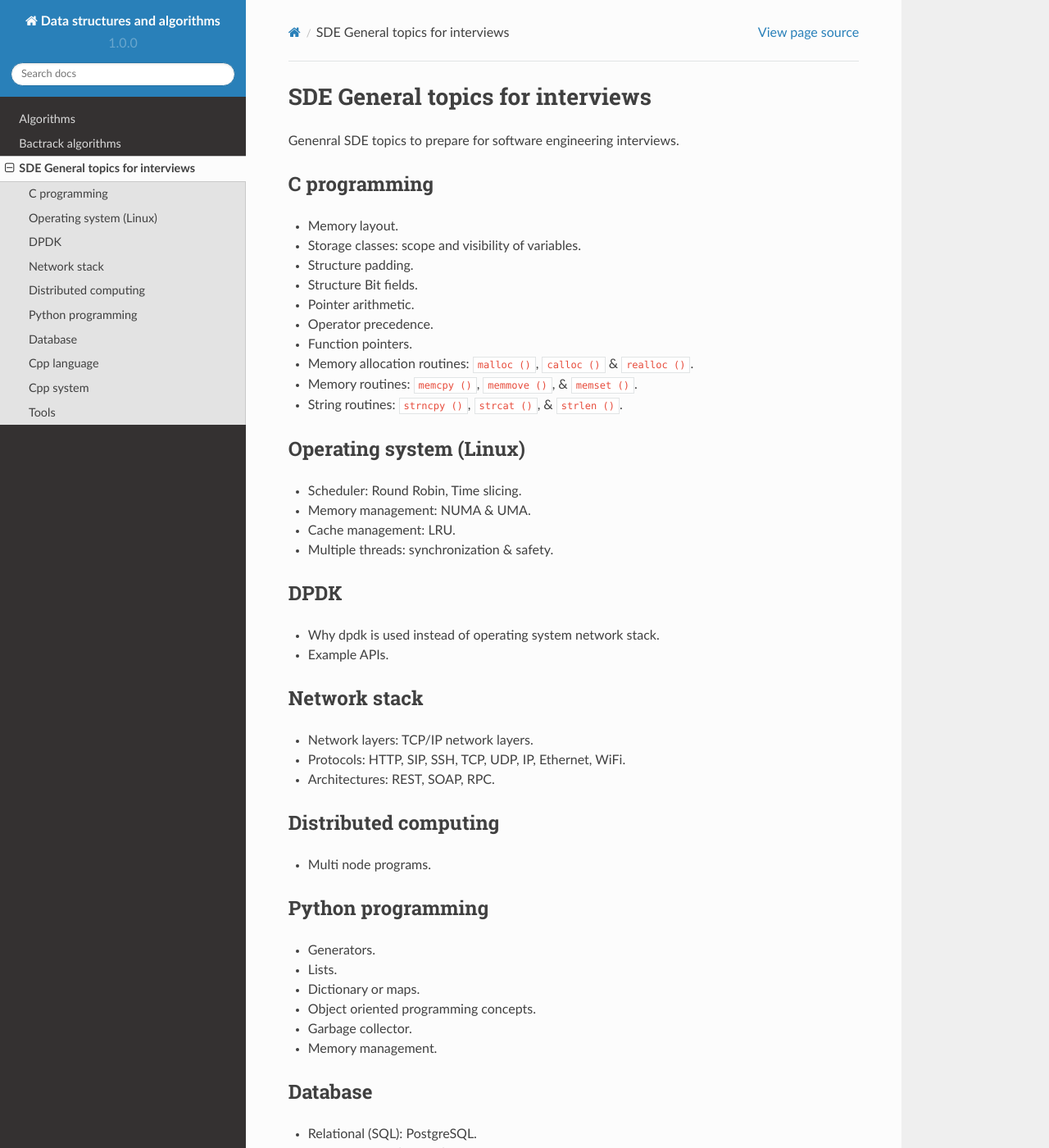
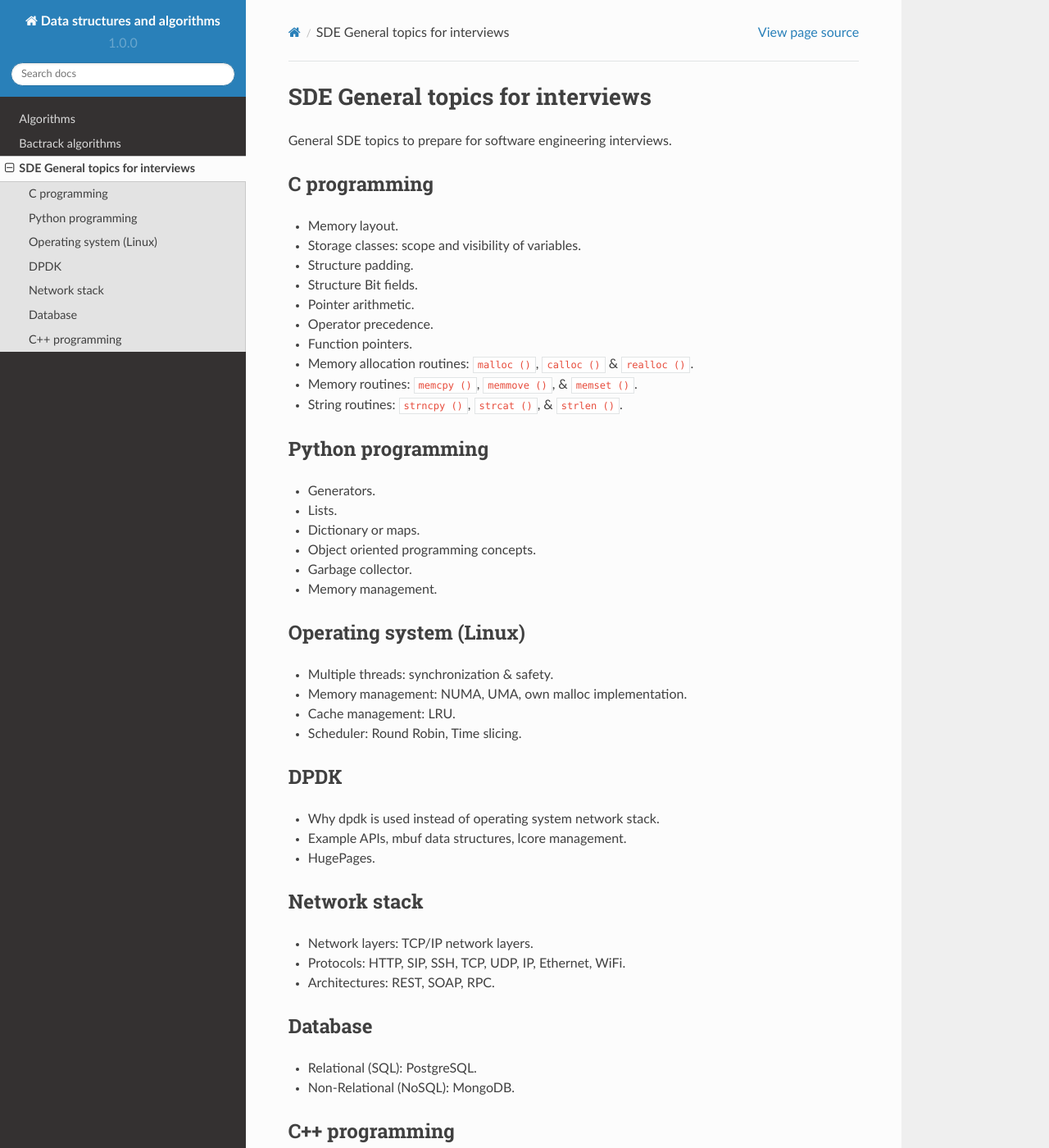
Before and after one commit to manid2/dsa, a Sphinx documentation site: the page built from docs/sde/index.rst, in a window 1280 px wide and 1400 px high. Shown: the whole window at 82% size. Built offline with Sphinx 7.4.7 and the Read the Docs theme 2.0.0, drawn with Linux system fonts in a browser that asks for light colours; some of the changed lines change nothing that is shown; some of the changed text lies outside the part shown.

Commit message:
improve: [docs] Update SDE interview topics

```diff
--- a/docs/sde/index.rst
+++ b/docs/sde/index.rst
@@ -2,7 +2,7 @@
 SDE General topics for interviews
 =================================
 
-Genenral SDE topics to prepare for software engineering interviews.
+General SDE topics to prepare for software engineering interviews.
 
 C programming
 =============
@@ -18,32 +18,6 @@ C programming
 * Memory routines: ``memcpy ()``, ``memmove ()``, & ``memset ()``.
 * String routines: ``strncpy ()``, ``strcat ()``, & ``strlen ()``.
 
-Operating system (Linux)
-========================
-
-* Scheduler: Round Robin, Time slicing.
-* Memory management: NUMA & UMA.
-* Cache management: LRU.
-* Multiple threads: synchronization & safety.
-
-DPDK
-====
-
-* Why dpdk is used instead of operating system network stack.
-* Example APIs.
-
-Network stack
-=============
-
-* Network layers: TCP/IP network layers.
-* Protocols: HTTP, SIP, SSH, TCP, UDP, IP, Ethernet, WiFi.
-* Architectures: REST, SOAP, RPC.
-
-Distributed computing
-=====================
-
-* Multi node programs.
-
 Python programming
 ==================
 
@@ -54,14 +28,36 @@ Python programming
 * Garbage collector.
 * Memory management.
 
+Operating system (Linux)
+========================
+
+* Multiple threads: synchronization & safety.
+* Memory management: NUMA, UMA, own malloc implementation.
+* Cache management: LRU.
+* Scheduler: Round Robin, Time slicing.
+
+DPDK
+====
+
+* Why dpdk is used instead of operating system network stack.
+* Example APIs, mbuf data structures, lcore management.
+* HugePages.
+
+Network stack
+=============
+
+* Network layers: TCP/IP network layers.
+* Protocols: HTTP, SIP, SSH, TCP, UDP, IP, Ethernet, WiFi.
+* Architectures: REST, SOAP, RPC.
+
 Database
 ========
 
 * Relational (SQL): PostgreSQL.
 * Non-Relational (NoSQL): MongoDB.
 
-Cpp language
-============
+C++ programming
+===============
 
 * Construction and Destruction order.
 * Virtual destructor role.
@@ -86,30 +82,3 @@ Cpp language
   examples.
 * Explain pros and cons of throwing from a constructor.
 * Explain main problems of throwing from a destructor.
-
-Cpp system
-==========
-
-* Using ``std::thread`` joining, detaching, passing arguments to a thread by
-  reference; handling exceptions etc.
-* Using ``std::condition_variable`` be able to recognize a situation and use
-  it, alternative etc.
-* ``std::mutex``, ``std::recursive_mutex``, ``std::shared_mutex`` provide
-  scenarios of their realistic usage.
-* ``std::once_flag`` how to use it.
-* ``std::atomic`` - be able to explain some common use-cases, problems etc.
-* ``std::future``, ``std::shared_future``, ``std::promise``,
-  ``std::packaged_task`` theoretical knowledge and possible problems
-  description.
-* How to use std::bind, std::async and for what cases.
-* Thread pool implementation.
-* Some skills in debugging multithreaded applications.
-
-Tools
-=====
-
-* GDB from command-line (including coredumps analysis).
-* Unix make
-* CMake
-* Git
-* Docker
```
